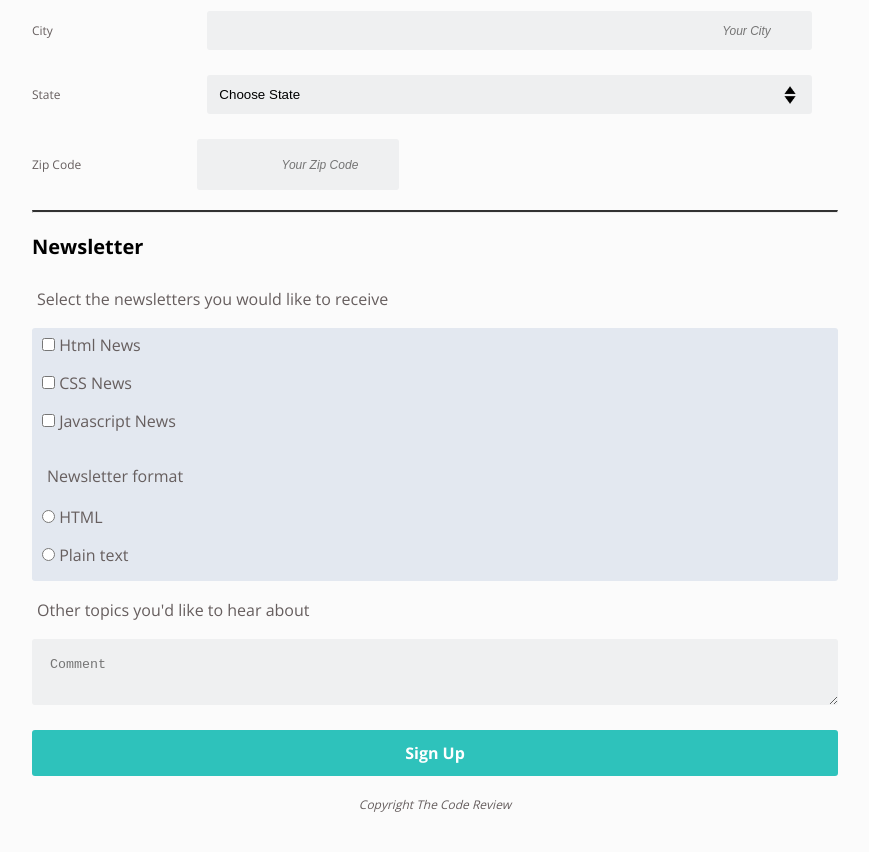
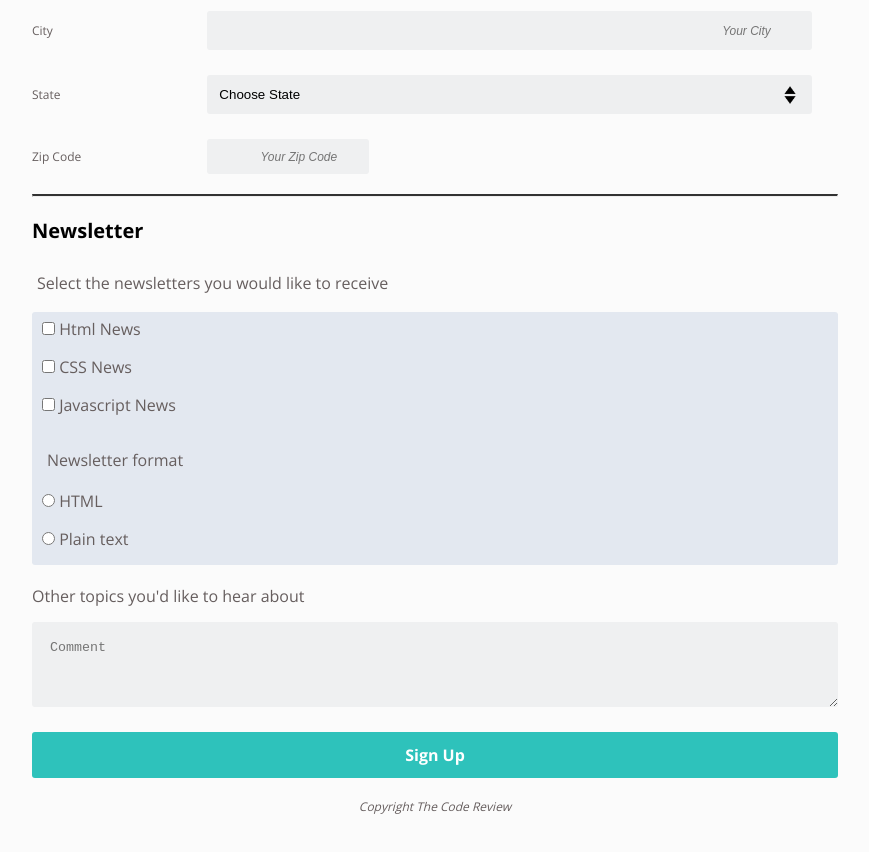
Before and after one commit to KemmyS/Online-Registration-Form, a plain HTML site: page index.html in a window 1280 px wide. Shown: the part 520-1372 px from the top of the page, without its empty margins (205-1074 px from the left). Drawn offline with nearby package versions, Linux system fonts and the light colour scheme.

Commit message:
updated project feeback

```diff
--- a/css/styles.css
+++ b/css/styles.css
@@ -158,6 +158,7 @@ label[for="zip-code"] {
     padding-top: 5px;
     padding-left: 10px;
     border-radius: 3px;
+    margin-bottom: 20px;
 }
 
 input[type="checkbox"],
@@ -176,6 +177,7 @@ textarea {
     border: none;
     border-radius: 3px;
     outline: none;
+    margin-top: 15px;
 }
 
 textarea::placeholder {
@@ -245,7 +247,9 @@ footer {
 
     .zip_code {
         display: inline-block;
-        width: 25%;
+        width: 20%;
+        margin-left: 10px;
+        padding: 10px;
     }
 
     input::placeholder {
@@ -253,7 +257,8 @@ footer {
     }
 
     textarea {
-        height: 70%;
+        height: 85px;
+        margin-top: 15px;
     }
 
     button {
--- a/index.html
+++ b/index.html
@@ -180,9 +180,7 @@
 
                 </div>
 
-                <p>Other topics you'd like to hear about</p>
-
-                <label for="textarea"></label>
+                <label for="textarea">Other topics you'd like to hear about</label>
                 <textarea id="textarea" name="other_topics" placeholder="Comment"></textarea>
 
             </fieldset>
```
